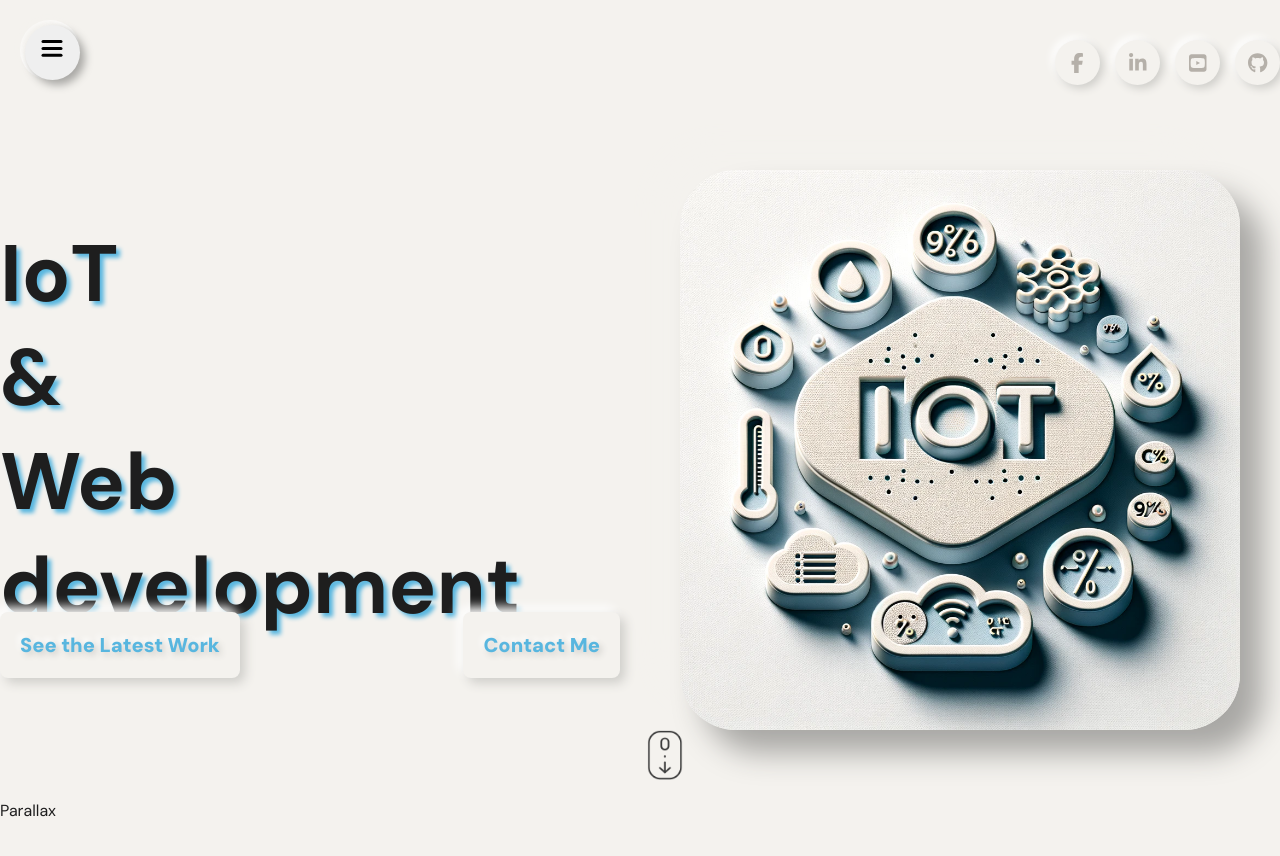
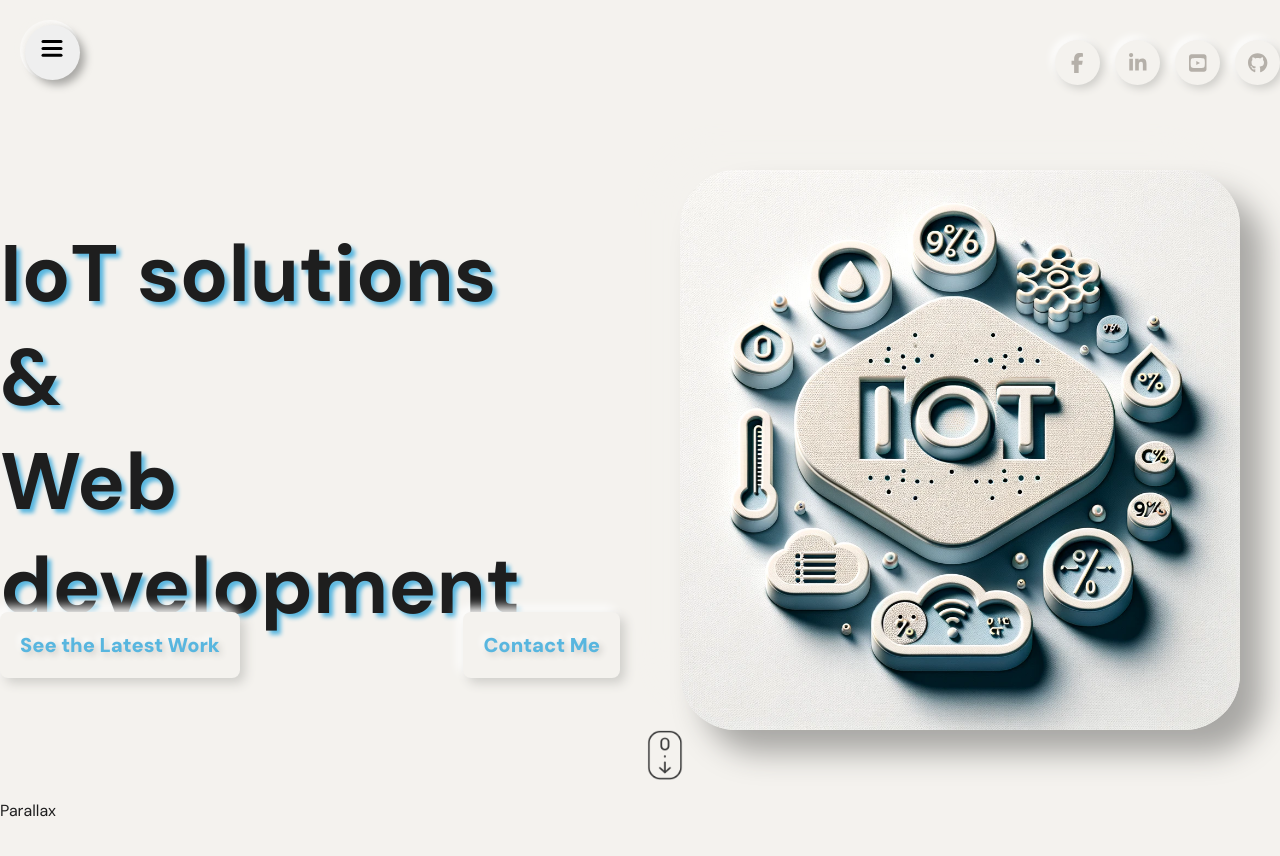
Before and after one commit to AntoniusKonovalov/portfolio, a React (Vite) app: page / in a window 1280 px wide. Shown: the top 856 px of the page. Built offline with nearby package versions, Linux system fonts and the light colour scheme.

Commit message:
Update Hero.jsx

```diff
--- a/src/components/hero/Hero.jsx
+++ b/src/components/hero/Hero.jsx
@@ -6,7 +6,7 @@ const Hero = () => {
       <div className="wrapper">
         <div className="textContainer">
           <div className="text">
-            <h1>IoT </h1>
+            <h1>IoT solutions</h1>
             <h1>&</h1>
             <h1>Web development </h1>
             {/* <h1>UI design</h1> */}
```
